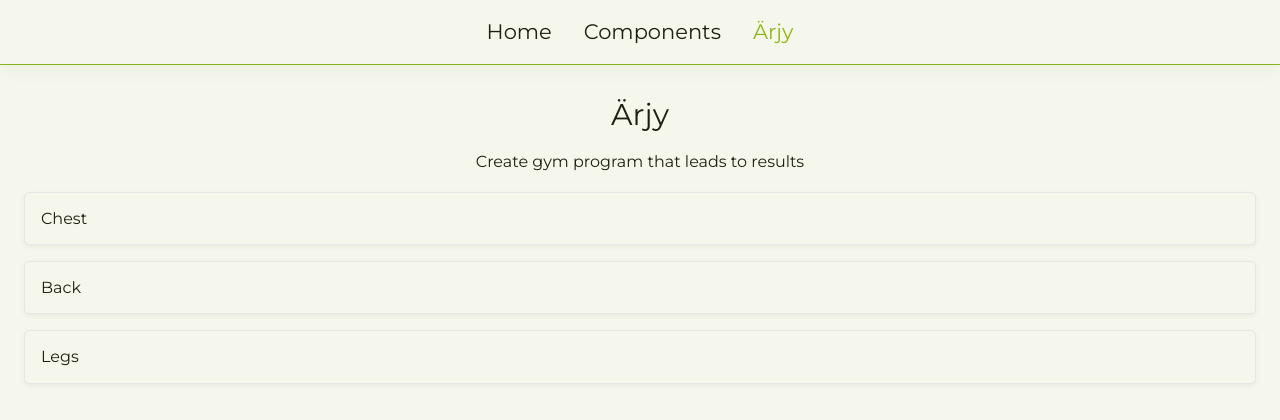
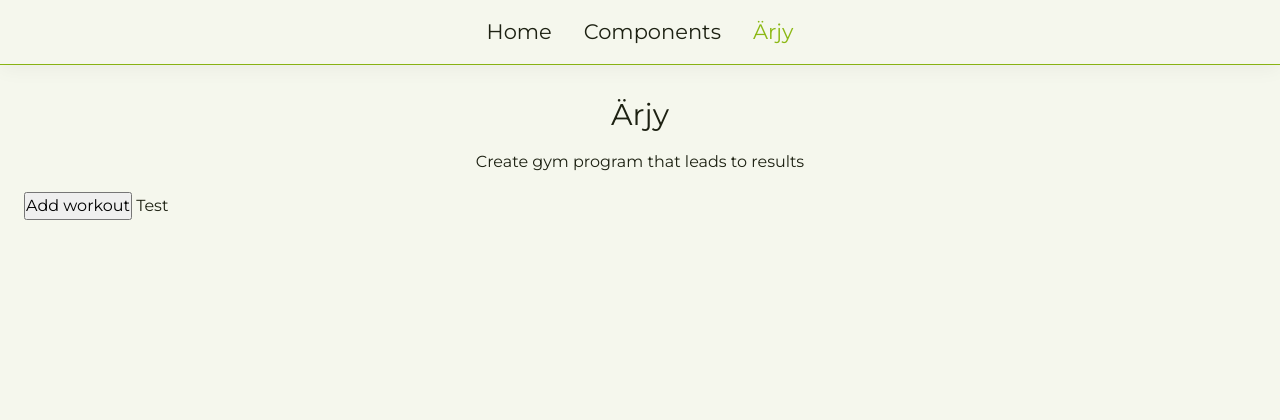
Before and after one commit to Zigelzi/lumi-playground, a SvelteKit app: page /arjy in a window 1280 px wide. Shown: the top 420 px of the page. Built offline with nearby package versions, Linux system fonts and the light colour scheme.

Commit message:
Add workout store

```diff
--- a/src/lib/backend/Api.js
+++ b/src/lib/backend/Api.js
@@ -1,6 +1,12 @@
 /* ----------
 Mock data
 ------------ */
+let workouts = [
+	{
+		name: 'Test'
+	}
+];
+
 const categories = [
 	{
 		id: 1,
@@ -91,6 +97,15 @@ const exercises = [
 	}
 ];
 
+export function fetchWorkouts() {
+	return workouts;
+}
+
+export function addWorkout(workout) {
+	workouts.push(workout);
+	return workouts;
+}
+
 export function fetchCategories() {
 	return categories;
 }
--- a/src/routes/arjy/+page.svelte
+++ b/src/routes/arjy/+page.svelte
@@ -1,33 +1,20 @@
 <script>
-	import { fade } from 'svelte/transition';
-	import { onMount } from 'svelte';
-	import CategorySelection from './components/CategorySelection.svelte';
-	import Exercise from './components/Exercise.svelte';
+	import { onDestroy } from 'svelte';
+	import { WorkoutStore } from './stores/WorkoutStore';
 
-	const views = [CategorySelection, Exercise];
-	let currentViewIndex = 0;
-	let activeComponent = null;
+	let workouts = [];
+	const workoutStoreUnsub = WorkoutStore.subscribe((data) => {
+		workouts = data;
+	});
 
-	function toggleView() {
-		currentViewIndex = currentViewIndex == 0 ? 1 : 0;
+	function addWorkout() {
+		WorkoutStore.addWorkoutToStore({
+			name: 'Test2'
+		});
 	}
 
-	function updateActiveComponent() {
-		console.log(`Active component updated: ${currentViewIndex}`);
-		activeComponent = views[currentViewIndex];
-	}
-
-	let selectedCategory = 1;
-
-	function selectExercise(event) {
-		console.log(event.detail);
-
-		selectedCategory = event.detail;
-		currentViewIndex = 1;
-	}
-
-	onMount(() => {
-		updateActiveComponent();
+	onDestroy(() => {
+		workoutStoreUnsub();
 	});
 </script>
 
@@ -35,14 +22,9 @@
 	<div class="container mv-l">
 		<h2 class="heading-m text-center">Ärjy</h2>
 		<p class="text-center">Create gym program that leads to results</p>
-		{#if activeComponent == views[currentViewIndex]}
-			<div transition:fade on:outroend={updateActiveComponent}>
-				<svelte:component
-					this={activeComponent}
-					{selectedCategory}
-					on:onCategorySelected={selectExercise}
-				/>
-			</div>
-		{/if}
+		<button on:click={addWorkout}>Add workout</button>
+		{#each workouts as wo}
+			{wo.name}
+		{/each}
 	</div>
 </section>
--- /dev/null
+++ b/src/routes/arjy/stores/WorkoutStore.js
@@ -0,0 +1,22 @@
+import { writable } from 'svelte/store';
+import { fetchWorkouts, addWorkout } from '$lib/backend/Api';
+
+function createWorkoutStore() {
+	const { subscribe, set, update } = writable(fetchWorkouts());
+
+	const addWorkoutToStore = function (workout) {
+		update((existingWorkouts) => {
+			const updatedWorkouts = addWorkout(workout);
+			existingWorkouts = updatedWorkouts;
+			return existingWorkouts;
+		});
+	};
+
+	return {
+		subscribe,
+		update,
+		addWorkoutToStore
+	};
+}
+
+export const WorkoutStore = createWorkoutStore();
```
